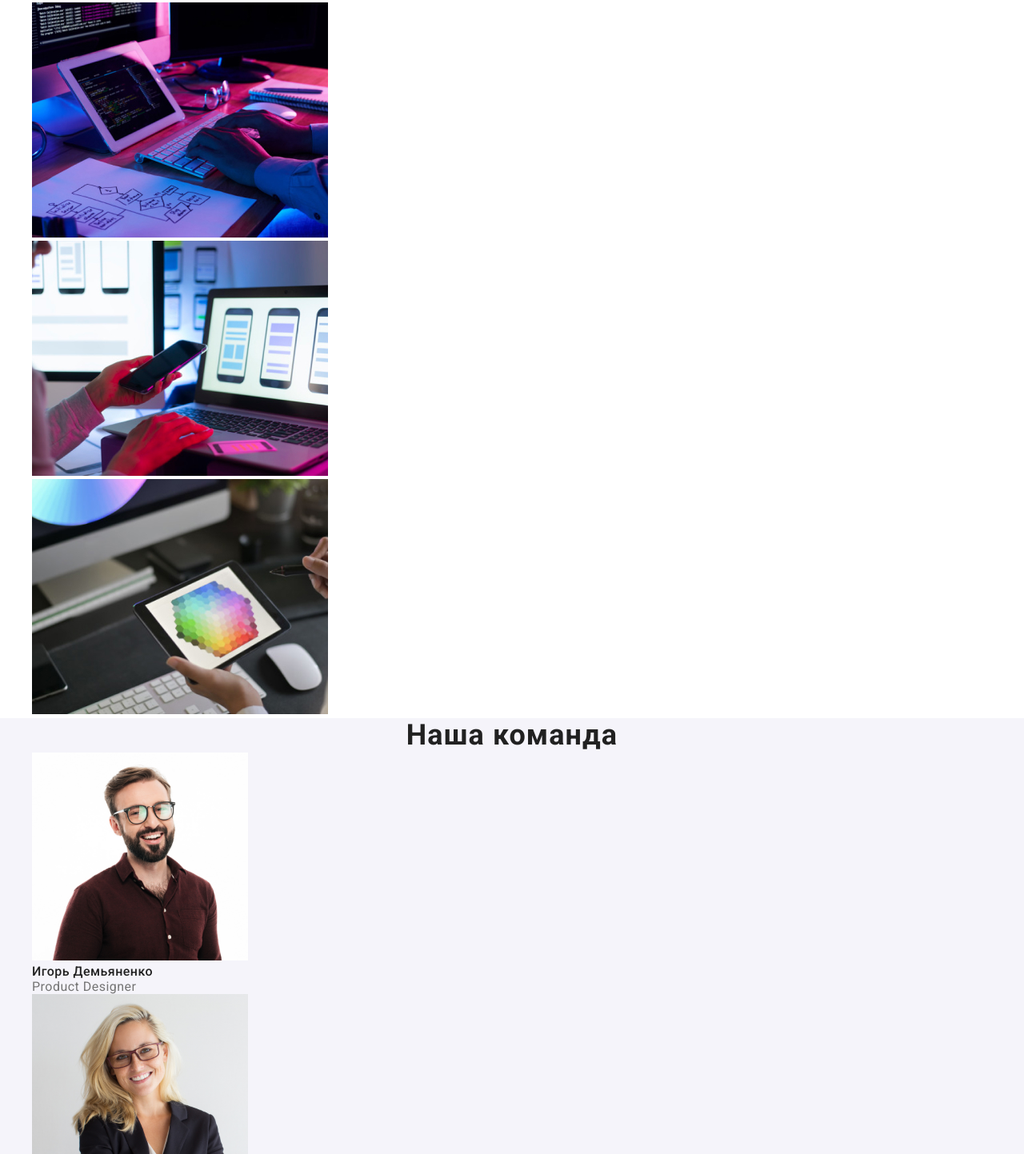
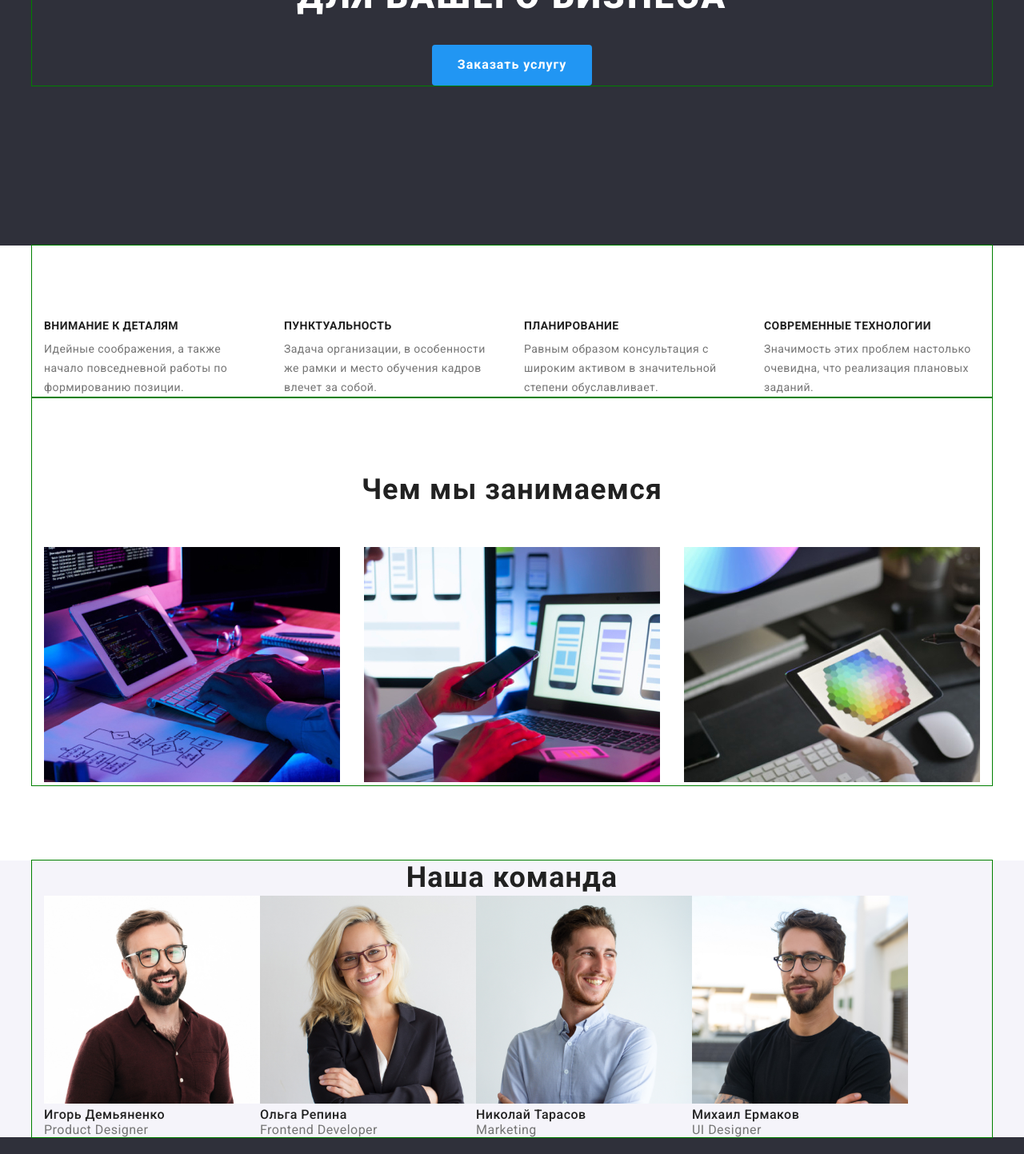
Before and after one commit to MishanyaZh/goit-markup-hw-03, a plain HTML site: page index.html in a window 1280 px wide. Shown: the part 377-1820 px from the top of the page at 80% size. Drawn offline with Linux system fonts and the light colour scheme.

Commit message:
studia-last-section-before

```diff
--- a/css/style.css
+++ b/css/style.css
@@ -117,7 +117,11 @@ body {
 /* geroy */
 
 .geroy {
+  /* min-height: 600px; */
   background-color: var(--footergeroy-bg-color);
+  text-align: center;
+  padding-bottom: 200px;
+  padding-top: 200px;
 }
 
 .geroy-title {
@@ -125,9 +129,14 @@ body {
   font-size: 44px;
   line-height: 1.4;
   text-transform: uppercase;
-  text-align: center;
+  /* text-align: center; */
   letter-spacing: 0.06em;
   color: var(--white-text-color);
+
+  margin-bottom: 30px;
+  /* width: 696px;
+  height: 120px; */
+
 }
 
 .button-geroy {
@@ -139,6 +148,8 @@ body {
   letter-spacing: 0.06em;
   border: none;
   cursor: pointer;
+  padding: 10px 32px;
+  border-radius: 4px;
 }
 
 .button-geroy:hover,
@@ -149,6 +160,22 @@ body {
 
 /* fatyres */
 
+.fatyres-list {
+  display: flex;
+  padding-top: 92px;
+}
+
+.fatyres-item {
+  width: 270px;
+  /* height: 101px; */
+  height: auto;
+  margin-right: 30px;
+}
+
+.fatyres-item:last-child {
+  margin-right: 0;
+}
+
 .fatyres h3 {
   color: var(--title-text-color);
   font-weight: 700;
@@ -156,6 +183,8 @@ body {
   line-height: 1.2;
   letter-spacing: 0.03em;
   text-transform: uppercase;
+
+  margin-bottom: 10px;
 }
 
 .fatyres p {
@@ -164,6 +193,19 @@ body {
   font-size: 14px;
   line-height: 1.7;
   letter-spacing: 0.03em;
+}
+
+
+/* wot-we-do */
+
+.wot-we-do h2 {
+  padding-top: 94px;
+
+  margin-bottom: 50px;
+}
+
+.wot-we-do {
+  padding-bottom: 94px;
 }
 
 .titllesecond {
@@ -175,7 +217,22 @@ body {
   letter-spacing: 0.03em;
 }
 
+.list-foto {
+  display: flex;
+}
+
+.list-foto-item:not(:last-child) {
+  margin-right: 30px;
+}
+
 /* team */
+
+.team-list {
+  display: flex;
+}
+.team-list-item {
+}
+
 .team {
   background-color: var(--section-bg-color);
 }
@@ -279,7 +336,7 @@ body {
 /* filter-list */
 
 .filter-list {
-  padding-top: 50px;
+  margin-top: 50px;
   padding-bottom: 94px;
 }
 
--- a/index.html
+++ b/index.html
@@ -18,7 +18,6 @@
     <header>
       <div class="container">
         <nav class="header">
-
 
           <ul class="nav">
               <li>
@@ -44,39 +43,48 @@
 
     <main>
       <!--Geroy-->
+
         <section class="geroy">
-        <h1 class="geroy-title">Эффективные решения для вашего бизнеса</h1>
+          <div class="container">
+
+          <h1 class="geroy-title">Эффективные решения<br> для вашего бизнеса</h1>
 
           <a href=""><button class="button-geroy">Заказать услугу</button></a>
+        </div>
         </section>
+
 
       <!--Особенности-->
       <section class="fatyres">
+        <div class="container">
           <h2 class="visually-hidden">Особенности</h2>
 
-        <ul>
-          <li>
+          <ul class="fatyres-list">
+            <li class="fatyres-item">
               <h3>Внимание к деталям</h3>
               <p>
                 Идейные соображения, а также начало повседневной работы по
                 формированию позиции.
               </p>
             </li>
-          <li>
+
+            <li class="fatyres-item">
               <h3>Пунктуальность</h3>
               <p>
                 Задача организации, в особенности же рамки и место обучения кадров
                 влечет за собой.
               </p>
             </li>
-          <li>
+
+            <li class="fatyres-item">
               <h3>Планирование</h3>
               <p>
                 Равным образом консультация с широким активом в значительной
                 степени обуславливает.
               </p>
             </li>
-          <li>
+
+            <li class="fatyres-item">
               <h3>Современные технологии</h3>
               <p>
                 Значимость этих проблем настолько очевидна, что реализация
@@ -84,52 +92,65 @@
               </p>
             </li>
           </ul>
+        </div>
+
       </section>
       <!--Чем мы занимаемся-->
-      <section>
+      <section class="wot-we-do">
+        <div class="container">
           <h2 class="titllesecond">Чем мы занимаемся</h2>
-        <ul>
-          <li>
-            <a href=""><img src="img/box1.jpg" alt="box1" width="370" /></a>
+
+        <ul class="list-foto">
+          <li class="list-foto-item">
+            <a href="#"><img src="img/box1.jpg" alt="box1" width="370" /></a>
           </li>
-          <li>
-            <a href=""><img src="img/box2.jpg" alt="box2" width="370" /></a>
+
+          <li class="list-foto-item">
+            <a href="#"><img src="img/box2.jpg" alt="box2" width="370" /></a>
           </li>
-          <li>
-            <a href=""><img src="img/box3.jpg" alt="box3" width="370" /></a>
+
+          <li class="list-foto-item">
+            <a href="#"><img src="img/box3.jpg" alt="box3" width="370" /></a>
           </li>
         </ul>
+        </div>
+
       </section>
 
       <!-- Наша команда -->
       <section class="team">
+        <div class="container">
+
           <h2 class="titllesecond">Наша команда</h2>
 
-        <ul>
-          <li>
+        <ul class="team-list">
+
+          <li class="team-list-item">
             <img src="img/img1.jpg" alt="Игорь" width="270" />
             <h3>Игорь Демьяненко</h3>
             <p>Product Designer</p>
           </li>
 
-          <li>
+          <li class="team-list-item">
             <img src="img/img2.jpg" alt="Ольга" width="270" />
             <h3>Ольга Репина</h3>
             <p>Frontend Developer</p>
           </li>
 
-          <li>
+          <li class="team-list-item">
             <img src="img/img3.jpg" alt="Николай" width="270" />
             <h3>Николай Тарасов</h3>
             <p>Marketing</p>
           </li>
 
-          <li>
+          <li class="team-list-item">
             <img src="img/img4.jpg" alt="Михаил" width="270" />
             <h3>Михаил Ермаков</h3>
             <p>UI Designer</p>
           </li>
         </ul>
+        </div>
+
       </section>
     </main>
 
```
Also changed, not shown: portfolio.html (+3 -1 lines), css/normalize.css. Lines whose indentation alone changed are shown as unchanged.
